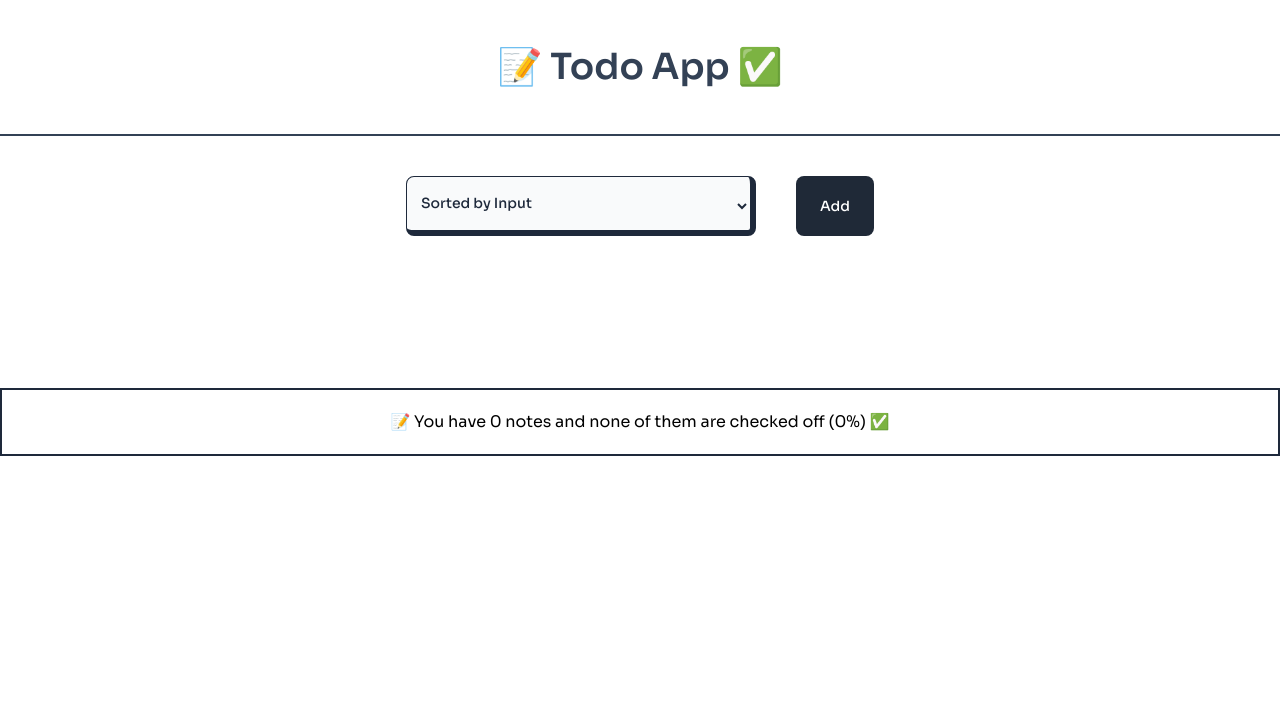
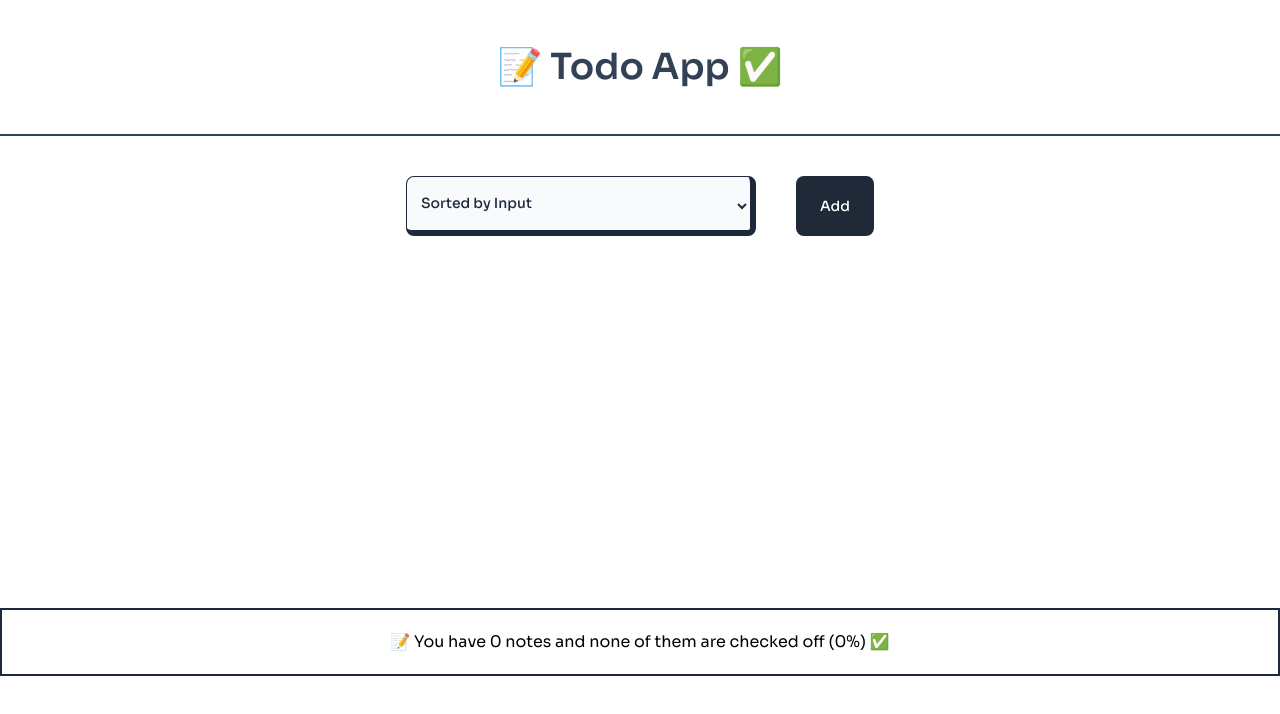
Before and after one commit to ramaherdianto/todoapp, a React (Vite) app: page / in a window 1280 px wide. Shown: the top 714 px of the page. Built offline with nearby package versions, Linux system fonts and the light colour scheme.

Commit message:
updated footer

```diff
--- a/src/components/CheckList.jsx
+++ b/src/components/CheckList.jsx
@@ -5,6 +5,9 @@ const CheckList = ({ handleCheckTask, handleDeleteTask, sortedItems }) => {
     return (
         <>
             <section className='flex justify-center items-center'>
+                {sortedItems.length === 0 ? (
+                    <div className='h-[300px]'></div>
+                ) : (
                     <section className='max-w-7xl w-full flex items-center justify-center px-4 py-10'>
                         <ul className='w-full flex flex-wrap justify-center items-start gap-6 sm:gap-x-10 sm:gap-y-8 md:gap-x-8 md:gap-y-8'>
                             {sortedItems?.map(({ id, title, description, completed }) => {
@@ -19,6 +22,7 @@ const CheckList = ({ handleCheckTask, handleDeleteTask, sortedItems }) => {
                             })}
                         </ul>
                     </section>
+                )}
             </section>
         </>
     );
```
Lines whose indentation alone changed are shown as unchanged.
